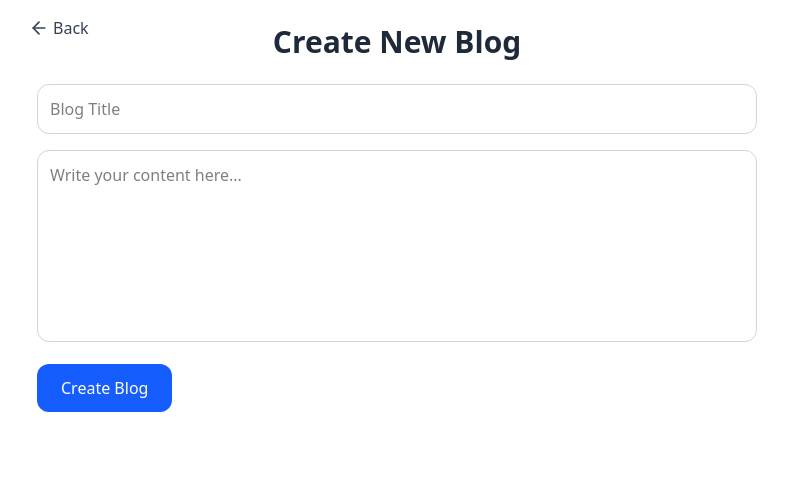
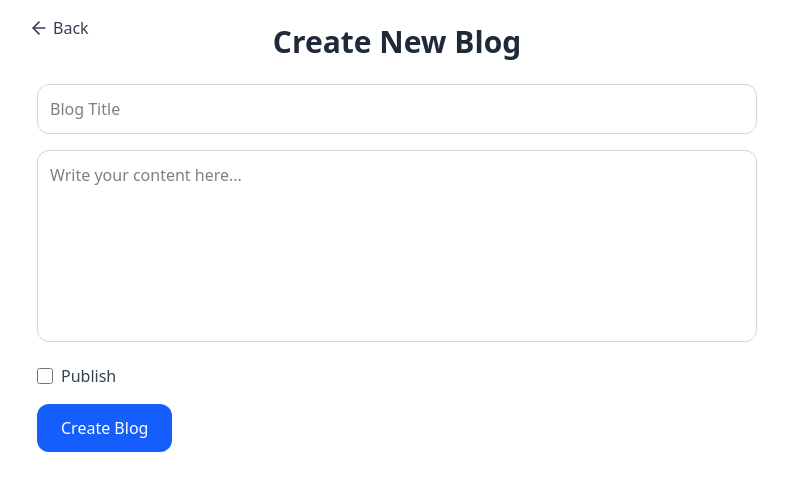
Before and after one commit to GlennDmello17/omnify-blog-app, a React (Vite) app in the folder frontend/: page /create in a window 1280 px wide. Shown: the top 490 px of the page, without its empty margins (243-1031 px from the left). Built offline with nearby package versions, Linux system fonts and the light colour scheme; sample sign-in values are in the browser's storage.

Commit message:
made changes on createBlog page

```diff
--- a/frontend/src/pages/CreateBlogs.jsx
+++ b/frontend/src/pages/CreateBlogs.jsx
@@ -6,6 +6,7 @@ import { ArrowLeft } from "lucide-react";
 function CreateBlogs() {
   const [title, setTitle] = useState("");
   const [content, setContent] = useState("");
+  const [published, setPublished] = useState(false); // ✅ new state
   const [error, setError] = useState("");
   const navigate = useNavigate();
 
@@ -23,7 +24,7 @@ function CreateBlogs() {
 
       const res = await axios.post(
         `${import.meta.env.VITE_API_URL}/api/blogs`,
-        { title, content },
+        { title, content, published }, // ✅ include published
         {
           headers: {
             Authorization: `Bearer ${token}`,
@@ -73,6 +74,20 @@ function CreateBlogs() {
           onChange={(e) => setContent(e.target.value)}
         />
 
+        {/* ✅ Published checkbox */}
+        <div className="flex items-center gap-2">
+          <input
+            id="publish"
+            type="checkbox"
+            checked={published}
+            onChange={(e) => setPublished(e.target.checked)}
+            className="h-4 w-4"
+          />
+          <label htmlFor="publish" className="text-gray-700">
+            Publish
+          </label>
+        </div>
+
         <button
           type="submit"
           className="w-full sm:w-auto bg-blue-600 text-white px-6 py-3 rounded-xl hover:bg-blue-700 transition"
```
